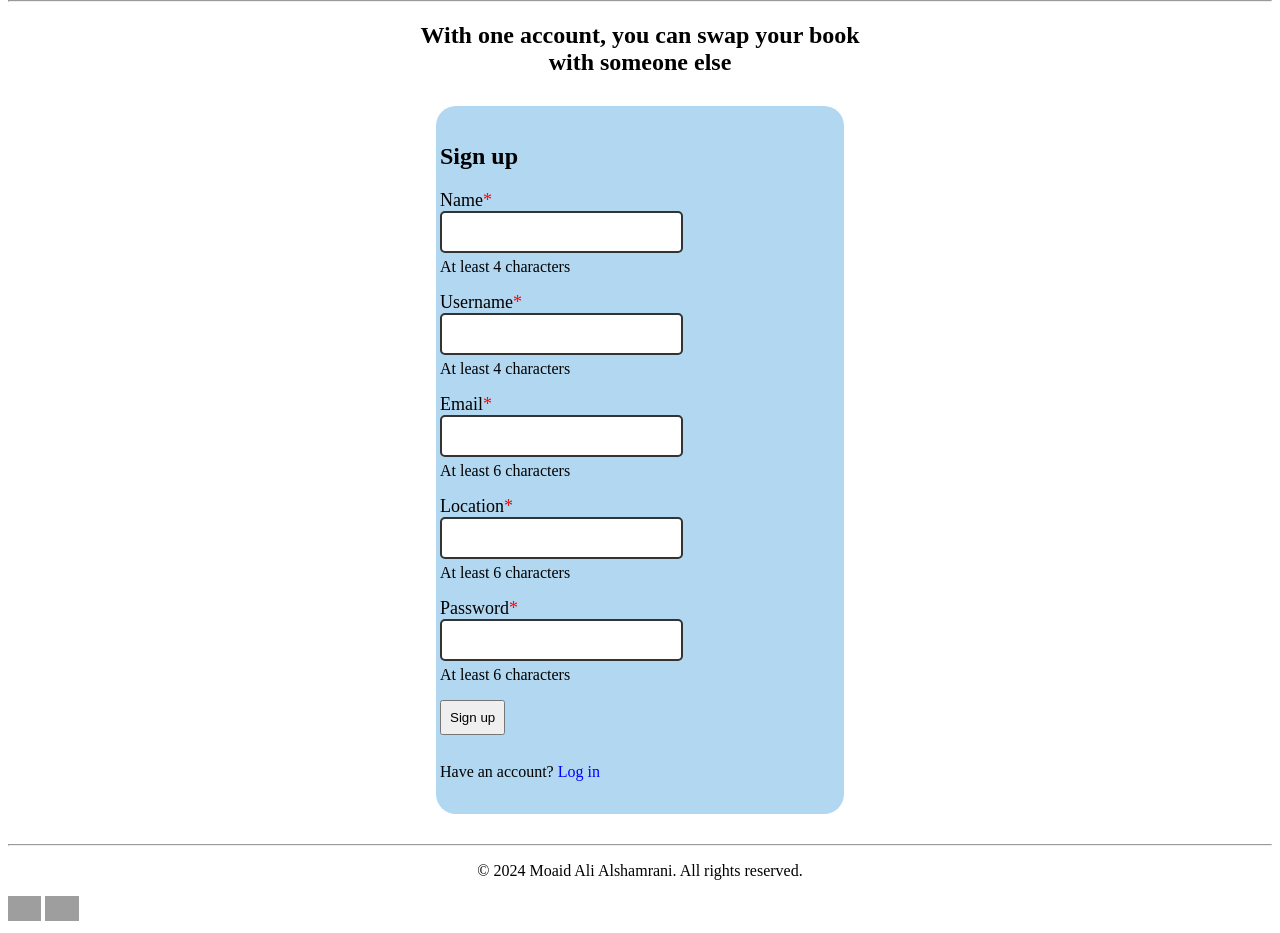
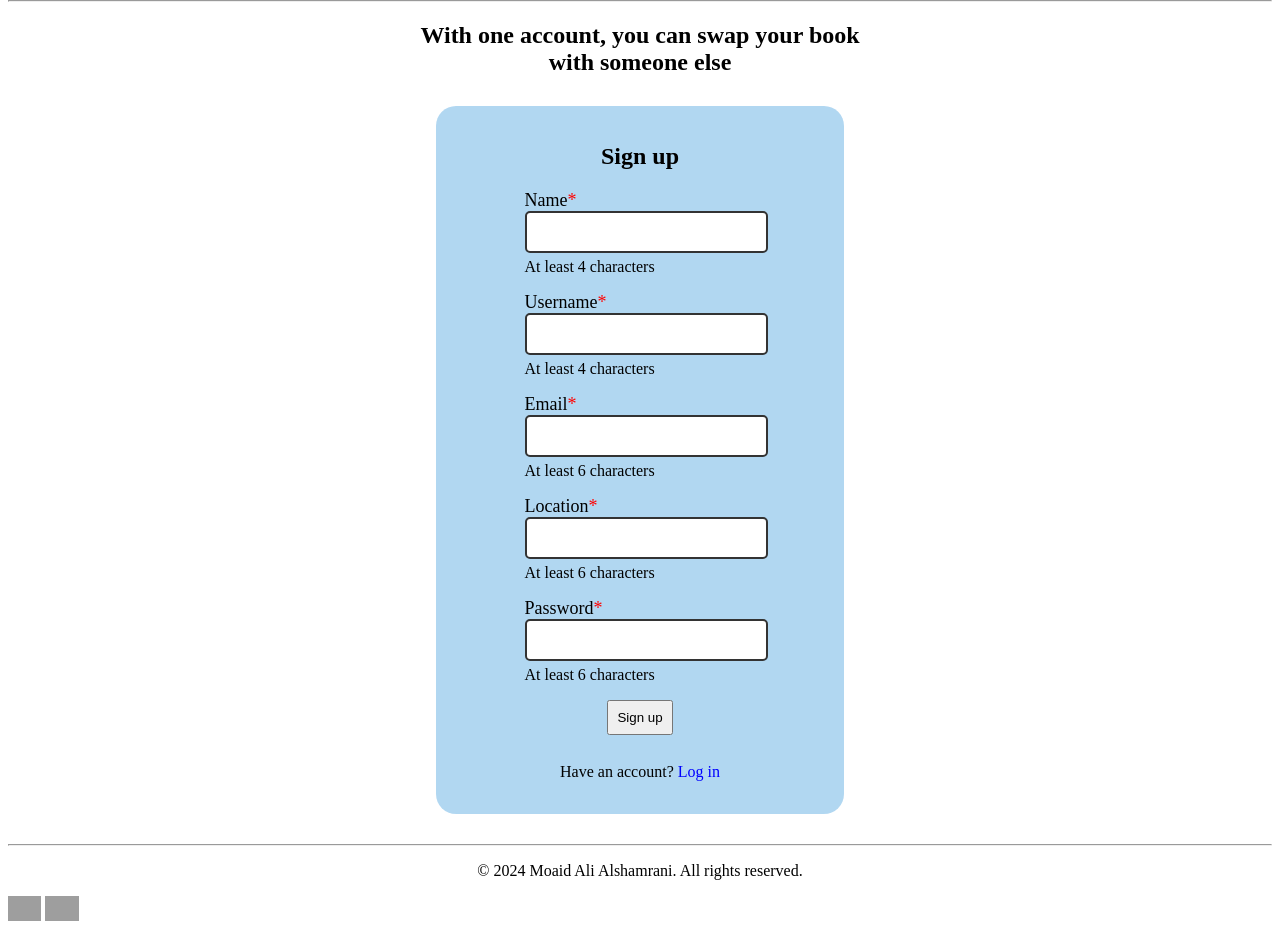
Before and after one commit to MOAID55/LetSwap2, a PHP site: page /pages/register.php in a window 1280 px wide. Shown: the part 77-1010 px from the top of the page. Run offline with PHP 8.4, Linux system fonts and the light colour scheme; grey boxes are pictures that could not be loaded.

Commit message:
Update main.css

```diff
--- a/css/main.css
+++ b/css/main.css
@@ -130,7 +130,7 @@ h2{
     display: flex;
     flex-direction: column;
     justify-content: center;
-    align-items: flex-start;
+    align-items: center;
 
 }
 
@@ -202,7 +202,7 @@ h1{
     display: flex;
     flex-direction: column;
     justify-content: center;
-    align-items: flex-start;
+    align-items: center;
 
 
 }
```
